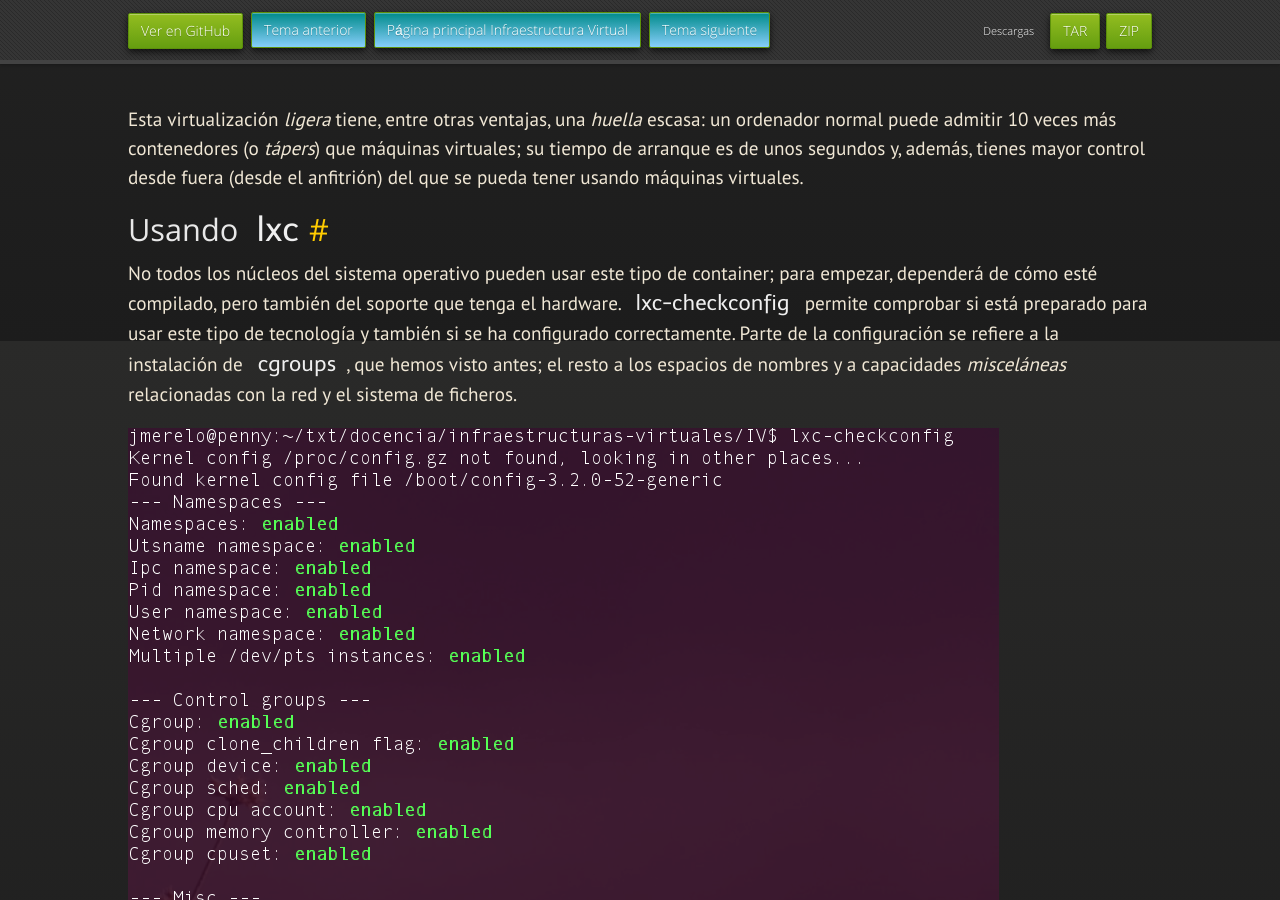
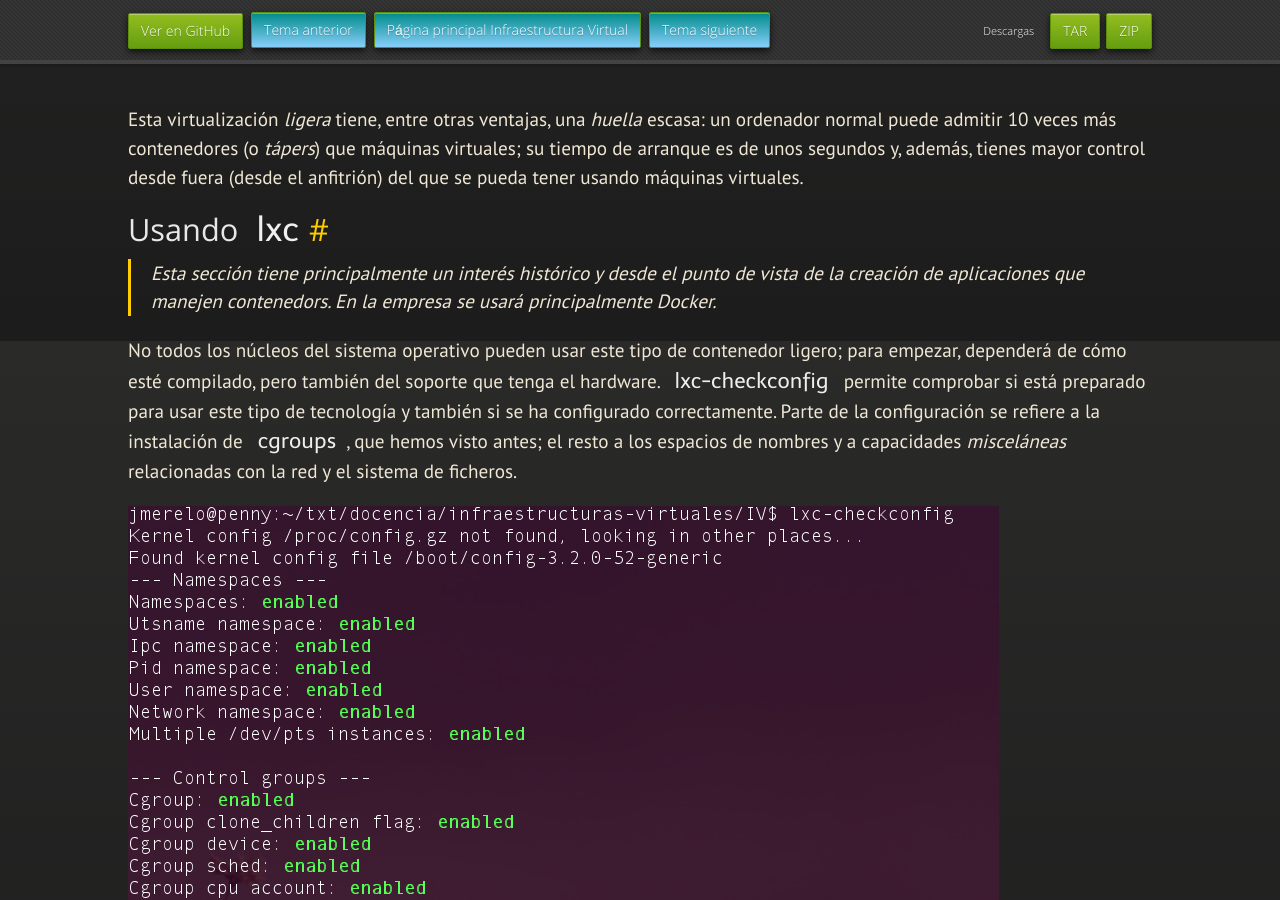
Before and after one commit to JJ/IV, a Jekyll site: the page built from documentos/temas/Contenedores.md, in a window 1280 px wide and 900 px high, scrolled down 3259 px. Built offline with Jekyll 4.4.1, drawn with Linux system fonts in a browser that asks for light colours; nearby versions of some CDN libraries; some web fonts are replaced; our own code applies the rules of GitHub Pages for plain Markdown files; some of the changed text lies outside the part shown.

Commit message:
Sync documentos/temas/Contenedores.md de master a gh-pages

```diff
--- a/documentos/temas/Contenedores.md
+++ b/documentos/temas/Contenedores.md
@@ -43,8 +43,8 @@
 
 </div>
 
-## Un  paso más hacia la virtualización completa: *contenedores*
 
+## Un paso más hacia la virtualización completa: *contenedores*
 
 El aislamiento de grupos de procesos formando una *jaula* o
 *contenedor* ha sido una característica de ciertos sistemas operativos
@@ -121,10 +121,14 @@
 segundos y, además, tienes mayor control desde fuera (desde el anfitrión) del que se pueda
 tener usando máquinas virtuales.
 
-Usando `lxc`
---
+## Usando `lxc`
 
-No todos los núcleos del sistema operativo pueden usar este tipo de container; para empezar,
+> Esta sección tiene principalmente un interés histórico y desde el
+> punto de vista de la creación de aplicaciones que manejen
+> contenedors. En la empresa se usará principalmente Docker.
+
+No todos los núcleos del sistema operativo pueden usar este tipo de
+contenedor ligero; para empezar,
 dependerá de cómo esté compilado, pero también del soporte que tenga
 el hardware. `lxc-checkconfig` permite comprobar si está preparado
 para usar este tipo de tecnología y también si se ha configurado correctamente. Parte de la configuración se
@@ -170,7 +174,7 @@
 inicial; en este caso, se configuran una serie de cosas y
 eventualmente sale el login, que será para todas las máquinas creadas
 de esta forma `ubuntu` (también clave). Lo que hace esta orden es
-automatizar una serie de tareas tales como asignar los CGROUPS, crear
+automatizar una serie de tareas tales como asignar los `CGROUPS`, crear
 los namespaces que sean necesarios, y crear un puente de red tal como
 hemos visto anteriormente. En general, creará un puente llamado
 `lxcbr0` y otro con el prefijo `veth`.
@@ -250,15 +254,6 @@
 
 ![Página inicial de LXC-Webpanel](../img/Overview-lxc.png)
 
-<div class='ejercicios' markdown='1'>
-
-1. Instalar `lxc-webpanel` y usarlo para arrancar, parar y visualizar las
-máquinas virtuales que se tengan instaladas.
-
-2. Desde el panel restringir los recursos que pueden usar: CPU
-*shares*, CPUs que se pueden usar (en sistemas multinúcleo) o cantidad
-de memoria.
-</div>
 
 Cada solución de virtualización tiene sus ventajas e
 inconvenientes. La principal ventaja de los contenedores son el
@@ -275,8 +270,8 @@
 
 </div>
 
-Gestión de contenedores con `docker`
----
+## Gestión de contenedores con `docker`
+
 
 [Docker](http://docker.com) es una herramienta de gestión de
 contenedores que permite no sólo instalarlos, sino trabajar con el
@@ -480,8 +475,7 @@
 
 </div>
 
-A dónde ir desde aquí
------
+## A dónde ir desde aquí
 
 Primero, hay que [llevar a cabo el hito del proyecto correspondiente a este tema](../proyecto/4.Docker).
 
```
